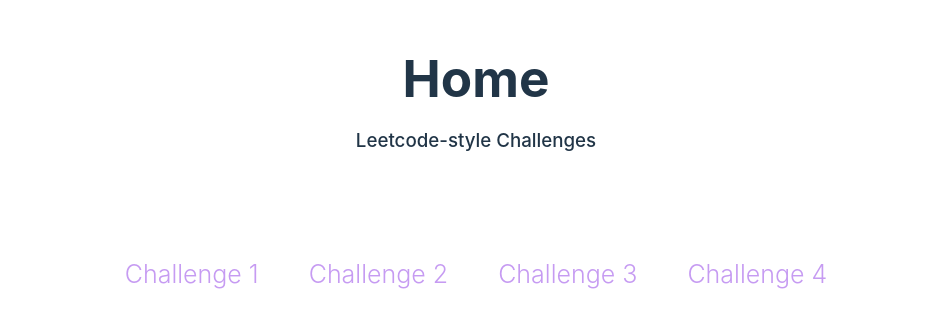
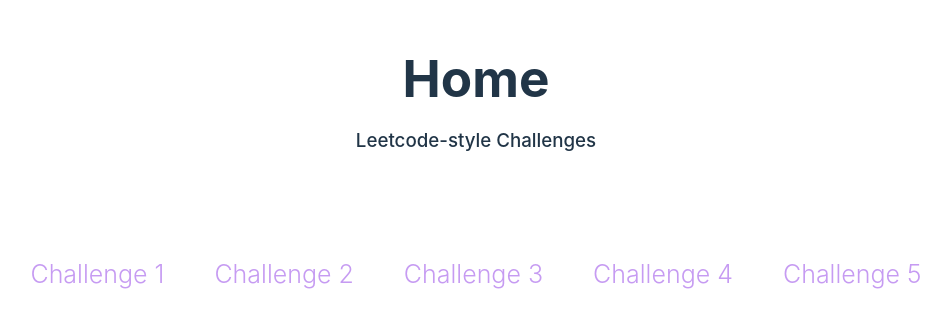
Before and after one commit to amy-calleja/challenges, a React (Vite) app: page / in a window 1280 px wide. Shown: the part 233-560 px from the top of the page, without its empty margins (164-1115 px from the left). Built offline with nearby package versions, Linux system fonts and the light colour scheme.

Commit message:
challenge 5 empty template

```diff
--- a/src/App.jsx
+++ b/src/App.jsx
@@ -3,6 +3,7 @@
 import ChallengeThree from "./pages/ChallengeThree";
 import ChallengeTwo from "./pages/ChallengeTwo";
 import ChallengeFour from "./pages/ChallengeFour";
+import ChallengeFive from "./pages/ChallengeFive";
 import { BrowserRouter, Routes, Route, useLocation } from "react-router-dom";
 import Home from "./pages/Home";
 import Topbar from "./Topbar";
@@ -27,6 +28,7 @@
         <Route path="/challenge2" element={<ChallengeTwo />} />
         <Route path="/challenge3" element={<ChallengeThree />} />
         <Route path="/challenge4" element={<ChallengeFour />} />
+        <Route path="/challenge5" element={<ChallengeFive />} />
       </Routes>
       {!isHome && <Topbar />}
     </main>
--- /dev/null
+++ b/src/pages/ChallengeFive.jsx
@@ -0,0 +1,7 @@
+export default function ChallengeFive() {
+  return (
+    <>
+      <h3></h3>
+    </>
+  );
+}
--- a/src/pages/Home.jsx
+++ b/src/pages/Home.jsx
@@ -19,6 +19,9 @@
         <Link className="links" to={"/challenge4"}>
           Challenge 4
         </Link>
+        <Link className="links" to={"/challenge5"}>
+          Challenge 5
+        </Link>
       </div>
     </div>
   );
```
